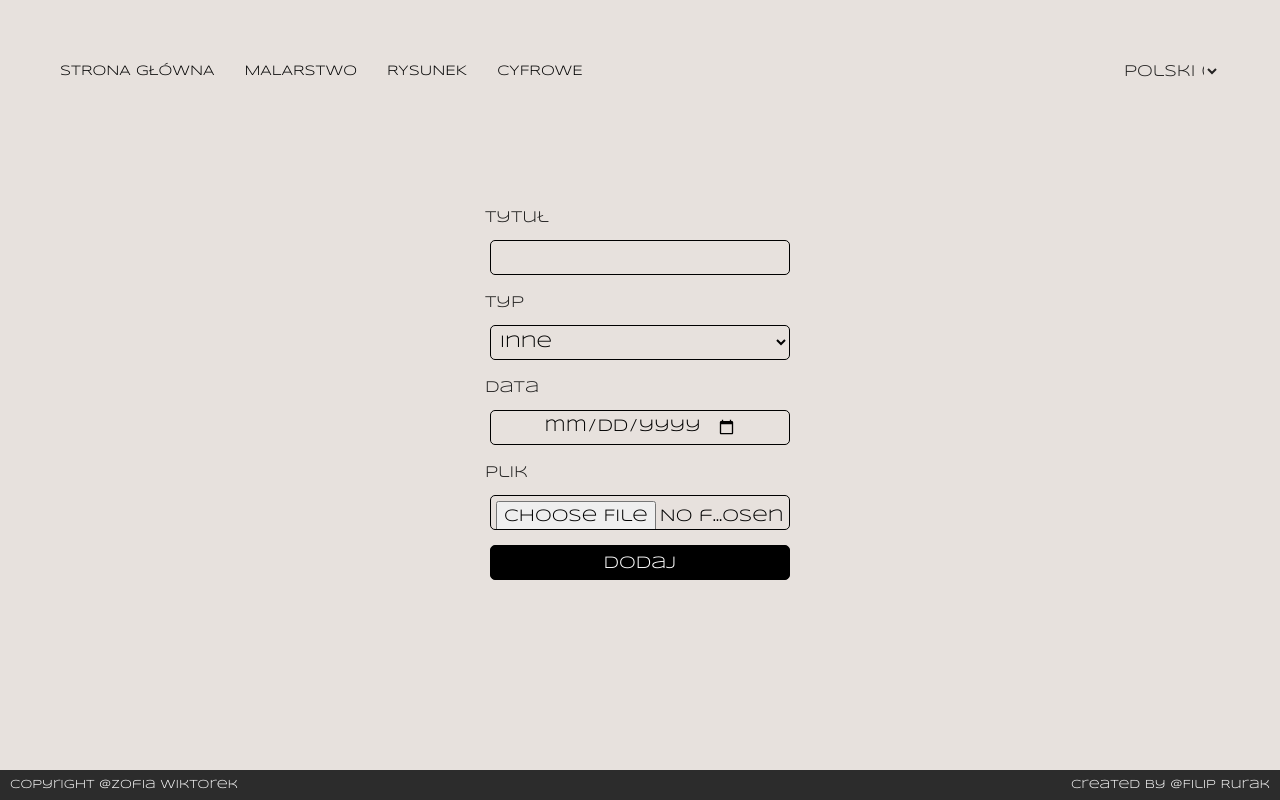
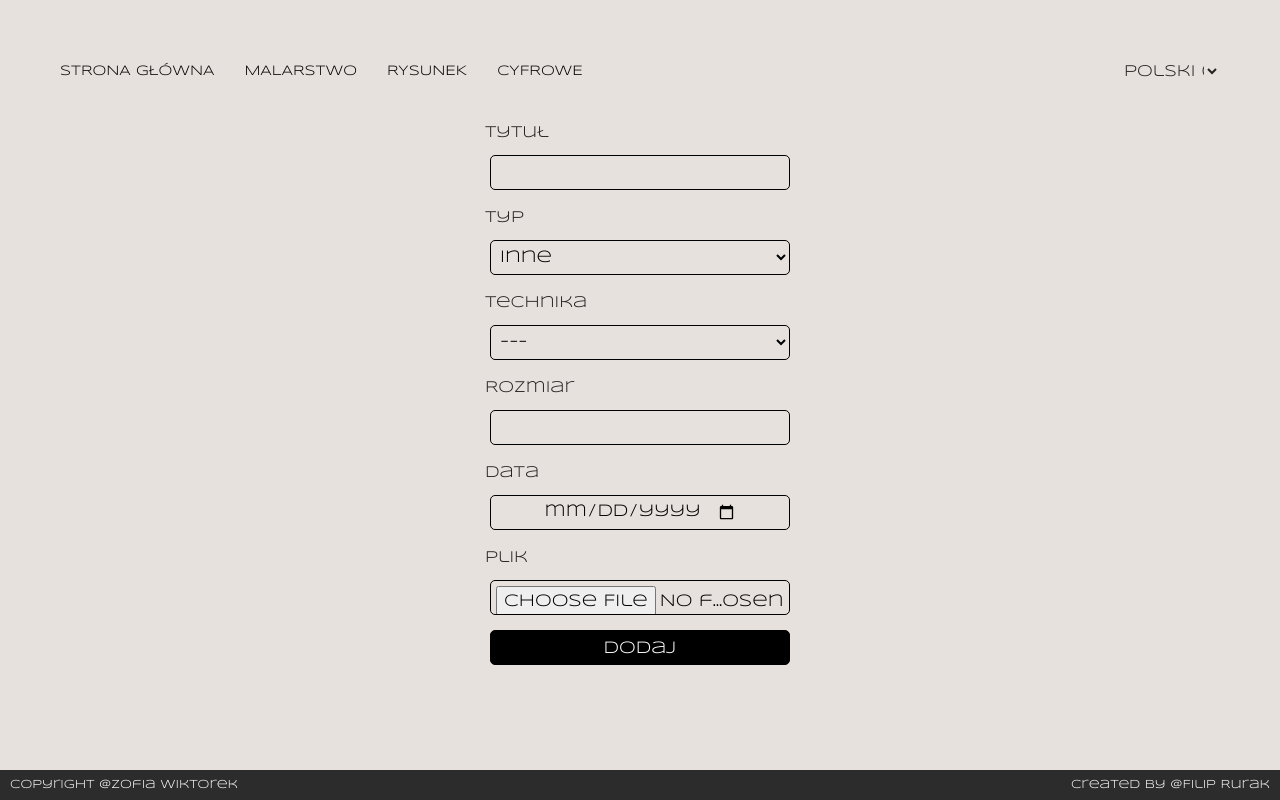
Before and after one commit to esavaner/zw_pl, a React (Create React App) app: page /add in a window 1280 px wide. Built offline with nearby package versions, Linux system fonts and the light colour scheme.

Commit message:
upload changes + build

```diff
--- a/src/components/upload/Upload.tsx
+++ b/src/components/upload/Upload.tsx
@@ -72,33 +72,21 @@ export default function Upload() {
           <option value={ART_TYPE.DIGITAL}>{t('DIGITAL')}</option>
           <option value={ART_TYPE.OTHER}>{t('OTHER')}</option>
         </select>
-        {form.artType === ART_TYPE.PAINTING && (
-          <>
-            <label>{t('TECHNIQUE')}</label>
+        <label>{t('TECH')}</label>
         <select
           value={form.tech}
-              onChange={(e) =>
-                dispatchForm({ type: FA.TECH, target: e.target })
-              }
+          onChange={(e) => dispatchForm({ type: FA.TECH, target: e.target })}
         >
+          <option value="">{t('SELECT')}</option>
           <option value="oil">{t('OIL')}</option>
           <option value="acrylic">{t('ACRYLIC')}</option>
         </select>
-          </>
-        )}
-        {(form.artType === ART_TYPE.PAINTING ||
-          form.artType === ART_TYPE.DRAWING) && (
-          <>
         <label>{t('SIZE')}</label>
         <input
           type="text"
           value={form.size}
-              onChange={(e) =>
-                dispatchForm({ type: FA.SIZE, target: e.target })
-              }
+          onChange={(e) => dispatchForm({ type: FA.SIZE, target: e.target })}
         />
-          </>
-        )}
         <label>{t('DATE')}</label>
         <input
           type="date"
--- a/src/translation/en.json
+++ b/src/translation/en.json
@@ -14,7 +14,7 @@
   "OIL": "Oil",
   "OTHER": "Other",
   "PAINTINGS": "Paintings",
-  "SELECT": "Select",
+  "SELECT": "---",
   "SIZE": "Size",
   "TITLE": "Title",
   "TECH": "Technique",
--- a/src/translation/pl.json
+++ b/src/translation/pl.json
@@ -14,7 +14,7 @@
   "OIL": "Olej",
   "OTHER": "Inne",
   "PAINTINGS": "Malarstwo",
-  "SELECT": "wybierz",
+  "SELECT": "---",
   "SIZE": "Rozmiar",
   "TITLE": "Tytuł",
   "TECH": "Technika",
```
Also changed, not shown: 16 other files (tests, documents, lock files or other folders). Lines whose indentation alone changed are shown as unchanged.
